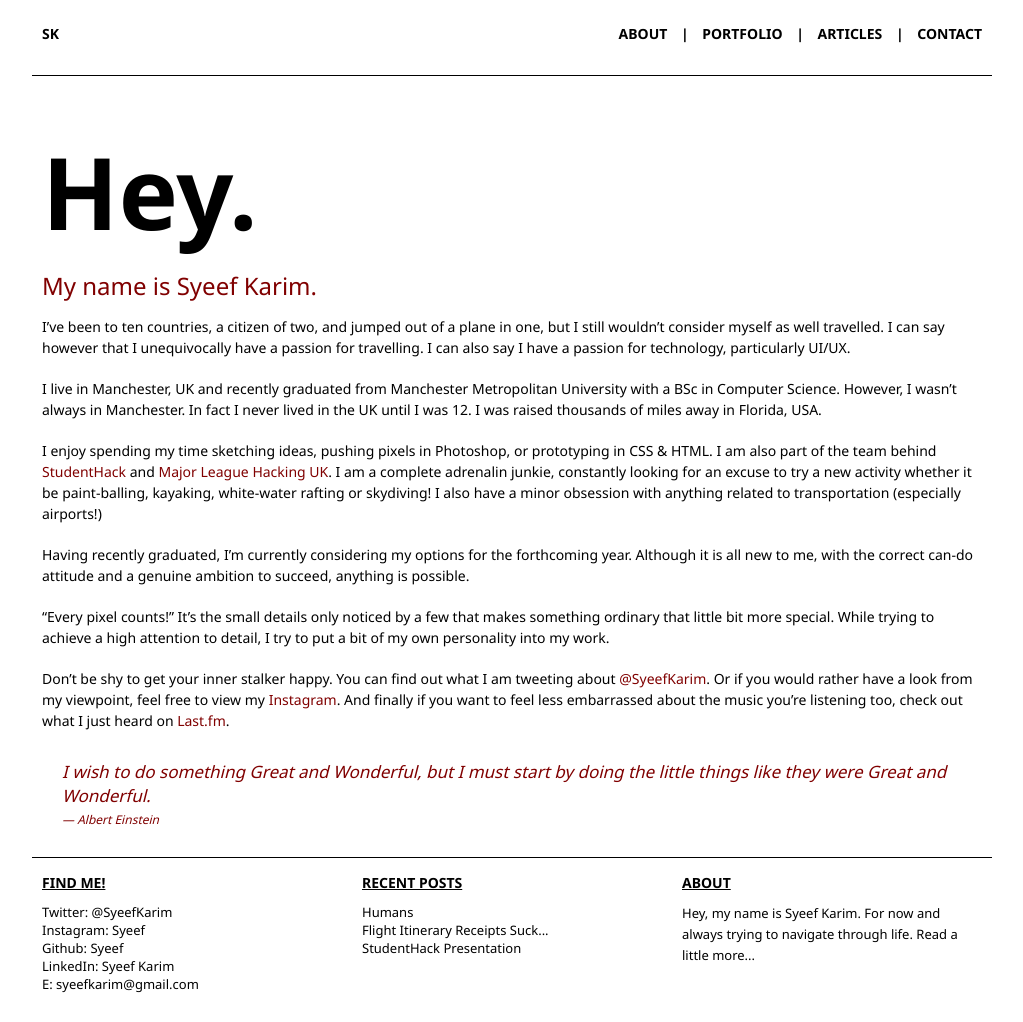
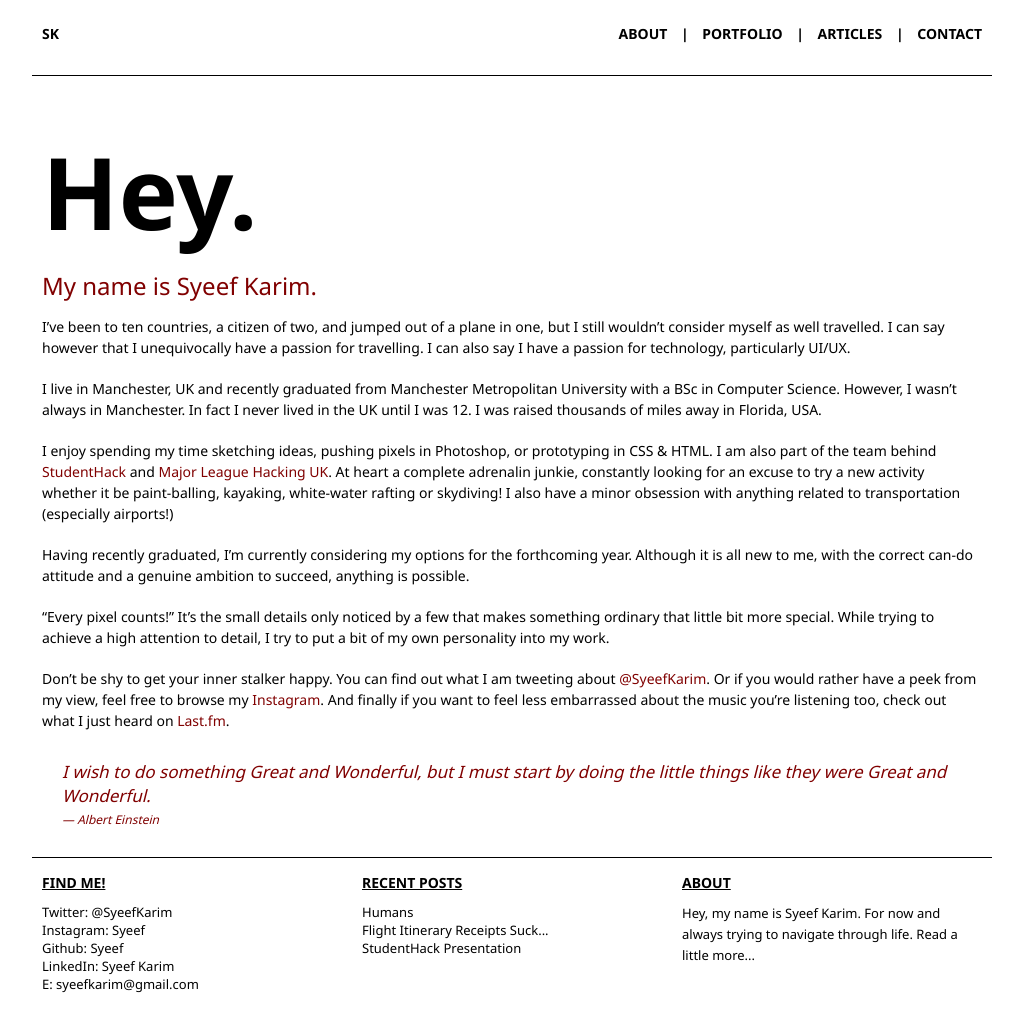
Before and after one commit to syeef/syeefkarim-2016-v0, a Jekyll site: the page built from about/index.md, in a window 1280 px wide. Shown: the whole page, without its empty margins (128-1151 px from the left). Built offline with Jekyll 4.4.1, drawn with Linux system fonts in a browser that asks for light colours; Markdown is read by kramdown in place of the engine named in the settings.

Commit message:
changed some things

```diff
--- a/about/index.md
+++ b/about/index.md
@@ -9,12 +9,12 @@ I've been to ten countries, a citizen of two, and jumped out of a plane in one,
 
 I live in Manchester, UK and recently graduated from Manchester Metropolitan University with a BSc in Computer Science. However, I wasn't always in Manchester. In fact I never lived in the UK until I was 12. I was raised thousands of miles away in Florida, USA.
 
-I enjoy spending my time sketching ideas, pushing pixels in Photoshop, or prototyping in CSS & HTML. I am also part of the team behind <a id="links" href="http://www.studenthack.com/" target="_blank">StudentHack</a> and <a id="links" href="http://www.mlh.io" target="_blank">Major League Hacking UK</a>. I am a complete adrenalin junkie, constantly looking for an excuse to try a new activity whether it be paint-balling, kayaking, white-water rafting or skydiving! I also have a minor obsession with anything related to transportation (especially airports!)
+I enjoy spending my time sketching ideas, pushing pixels in Photoshop, or prototyping in CSS & HTML. I am also part of the team behind <a id="links" href="http://www.studenthack.com/" target="_blank">StudentHack</a> and <a id="links" href="http://www.mlh.io" target="_blank">Major League Hacking UK</a>. At heart a complete adrenalin junkie, constantly looking for an excuse to try a new activity whether it be paint-balling, kayaking, white-water rafting or skydiving! I also have a minor obsession with anything related to transportation (especially airports!)
 
 Having recently graduated, I'm currently considering my options for the forthcoming year. Although it is all new to me, with the correct can-do attitude and a genuine ambition to succeed, anything is possible.
 
 "Every pixel counts!" It's the small details only noticed by a few that makes something ordinary that little bit more special. While trying to achieve a high attention to detail, I try to put a bit of my own personality into my work.
 
-Don't be shy to get your inner stalker happy. You can find out what I am tweeting about <a id="links" href="http://www.twitter.com/syeefkarim" target="_blank">@SyeefKarim</a>. Or if you would rather have a look from my viewpoint, feel free to view my <a id="links" href="http://www.instagram.com/syeef" target="_blank">Instagram</a>. And finally if you want to feel less embarrassed about the music you're listening too, check out what I just heard on <a id="links" href="http://www.last.fm/user/Syeef" target="_blank">Last.fm</a>.
+Don't be shy to get your inner stalker happy. You can find out what I am tweeting about <a id="links" href="http://www.twitter.com/syeefkarim" target="_blank">@SyeefKarim</a>. Or if you would rather have a peek from my view, feel free to browse my <a id="links" href="http://www.instagram.com/syeef" target="_blank">Instagram</a>. And finally if you want to feel less embarrassed about the music you're listening too, check out what I just heard on <a id="links" href="http://www.last.fm/user/Syeef" target="_blank">Last.fm</a>.
 
 >I wish to do something Great and Wonderful, but I must start by doing the little things like they were Great and Wonderful. <cite>Albert Einstein</cite>
```
